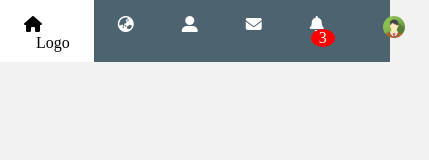
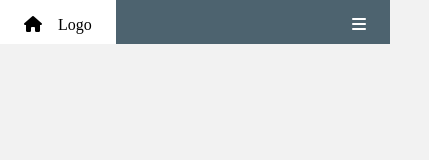
Before and after one commit to YipChiSan/Front-end-Projects, a plain HTML site: page social-media/index.html in a window 390 px wide. Shown: the whole page, 429 px wide, since content can reach past the window. Drawn offline with Linux system fonts and the light colour scheme.

Commit message:
Make the nav bar responsive

```diff
--- a/social-media/index.html
+++ b/social-media/index.html
@@ -16,15 +16,15 @@
             <p>Logo</p>
         </a>
 
-            <a href="#">
+        <a href="#" class="big-icon">
             <i class='fas fa-globe-asia'></i>
         </a>
 
-            <a href="#">
+        <a href="#" class="big-icon">
             <i class='fas fa-user-alt'></i>
         </a>
 
-            <a href="#">
+        <a href="#" class="big-icon">
             <i class='fas fa-envelope'></i>
         </a>
 
@@ -43,6 +43,27 @@
         <a href="#" id="small-profile">
             <img alt="profile" src="images/avatar2.png" />
         </a>
+
     </div>
+
+    <div id="small-nav">
+        <a href="#">
+            <i class='fas fa-home'></i>
+            <p>Logo</p>
+        </a>
+
+
+        <a href="#" id="bars">
+            <i class='fas fa-bars'></i>
+        </a>
+
+
+
+
+    </div>
+
+
+
+
 </body>
 </html>
--- a/social-media/mystyle.css
+++ b/social-media/mystyle.css
@@ -7,7 +7,6 @@ body {
     width: 100%;
     background-color: #4d636f;
     display: flex;
-
 }
 
 #nav a {
@@ -24,11 +23,9 @@ body {
     #nav>a:hover, #notice:hover a {
         background-color: white;
         color: black;
-
     }
 
 #notice a {
-
     height: 50%;
 }
 
@@ -71,7 +68,6 @@ a p {
 }
 
     #notification p:hover {
-
         background-color: #bfbfbf;
         cursor: pointer;
     }
@@ -80,9 +76,48 @@ a p {
     display: inline-block;
     margin-left: 1px;
     transform: translateY(-5px);
-
     padding-left: 8px;
     padding-right: 8px;
     background-color: red;
     border-radius: 90%;
 }
+
+#small-nav {
+    display: none;
+}
+
+@media only screen and (max-width: 700px) {
+    #nav {
+        display: none;
+    }
+
+    #small-nav {
+        display: initial;
+        width: 100%;
+        background-color: #4d636f;
+        display: flex;
+        justify-content: space-between;
+    }
+
+    #small-nav a {
+        padding-left: 1.5em;
+        padding-right: 1.5em;
+        padding-top: 1em;
+        padding-bottom: 0.6em;
+        color: white;
+        text-decoration: none;
+        font-size: 16px;
+    }
+
+        #small-nav a:hover {
+            background-color: white;
+            color: black;
+        }
+
+
+
+
+
+
+
+}
```
Lines whose indentation alone changed are shown as unchanged.
